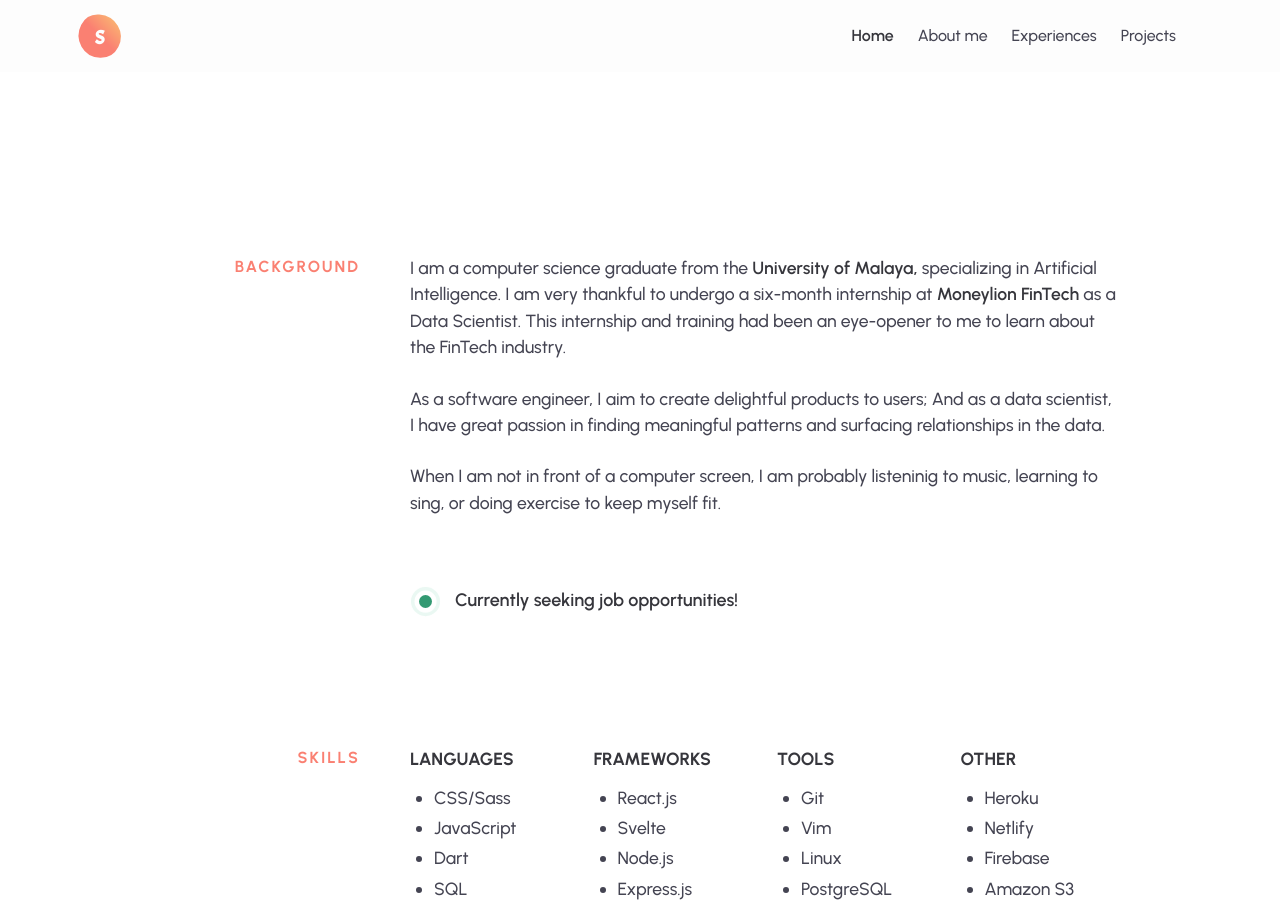
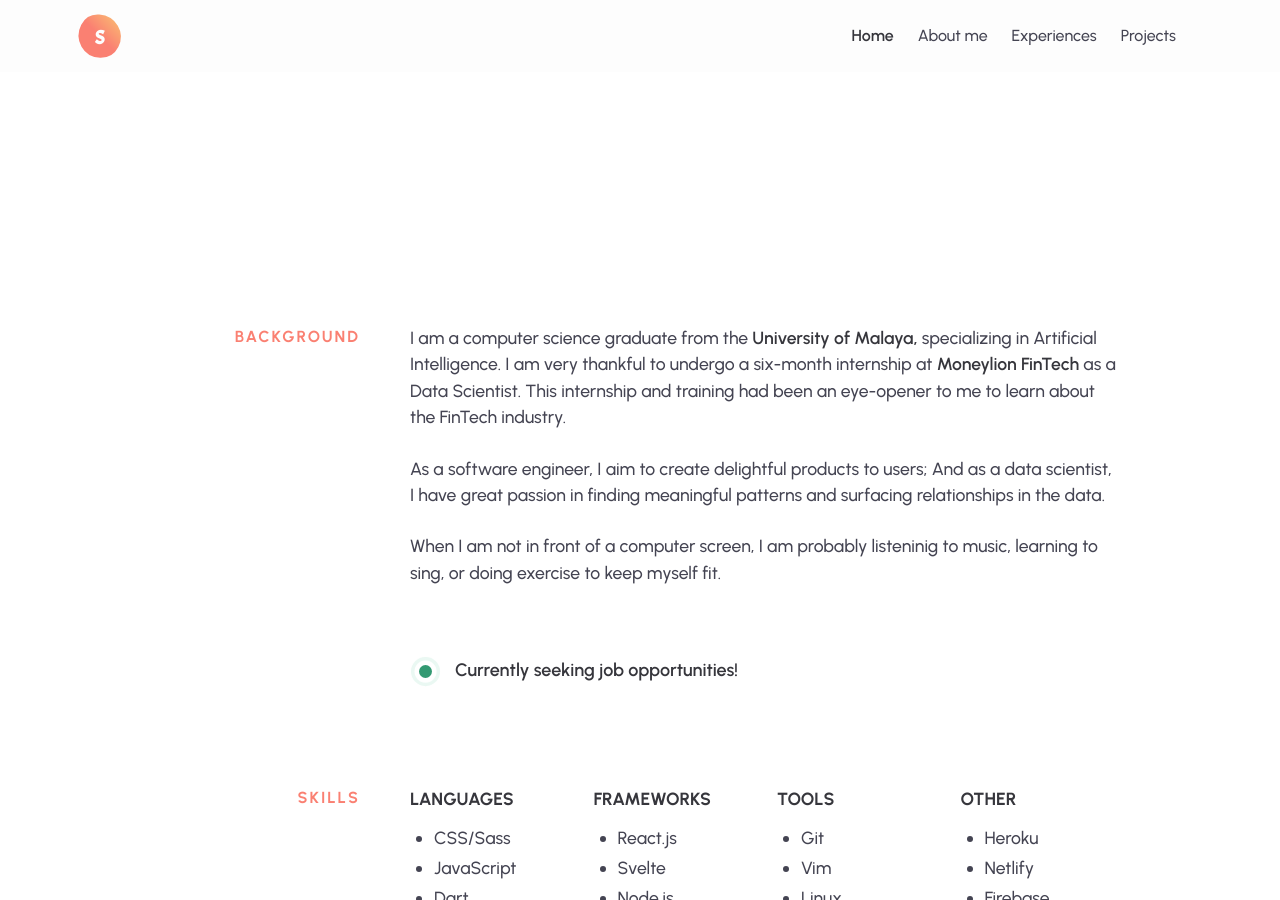
Before and after one commit to notAunty/portfolio-v2, a Jekyll site: the page built from src/index.html, in a window 1280 px wide and 900 px high, scrolled down 675 px. Built offline with Jekyll 4.4.1, drawn with Linux system fonts in a browser that asks for light colours; comment, search, counter and statistics services are not loaded.

Commit message:
revert to margin for section

```diff
--- a/src/_includes/experience.html
+++ b/src/_includes/experience.html
@@ -19,7 +19,6 @@
       {% endfor %}
     </div>
 
-
     <!-- <a href="{{site.resume}}" target="_blank" class="arrow-link">View My Resume</a> -->
   </div>
 </section>
--- a/src/_sass/_section.scss
+++ b/src/_sass/_section.scss
@@ -1,11 +1,10 @@
 .section {
   display: flex;
   justify-content: flex-start;
-  margin-top: 30px;
-  padding: 0 80px 100px;
+  margin: 100px 80px 100px;
   @include small-desktop {
     display: block;
-    padding: 0 32px 80px;
+    margin: 80px 32px 80px;
   }
 
   &__title {
```
